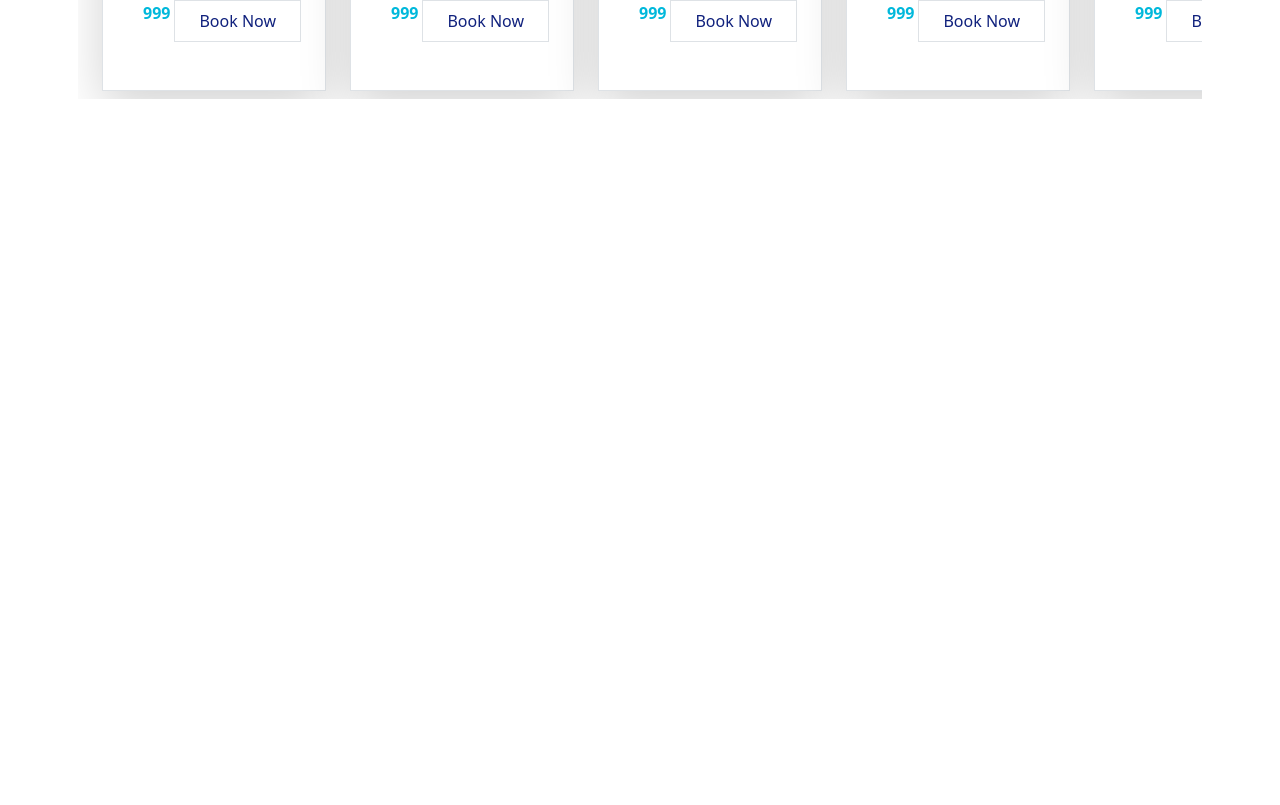
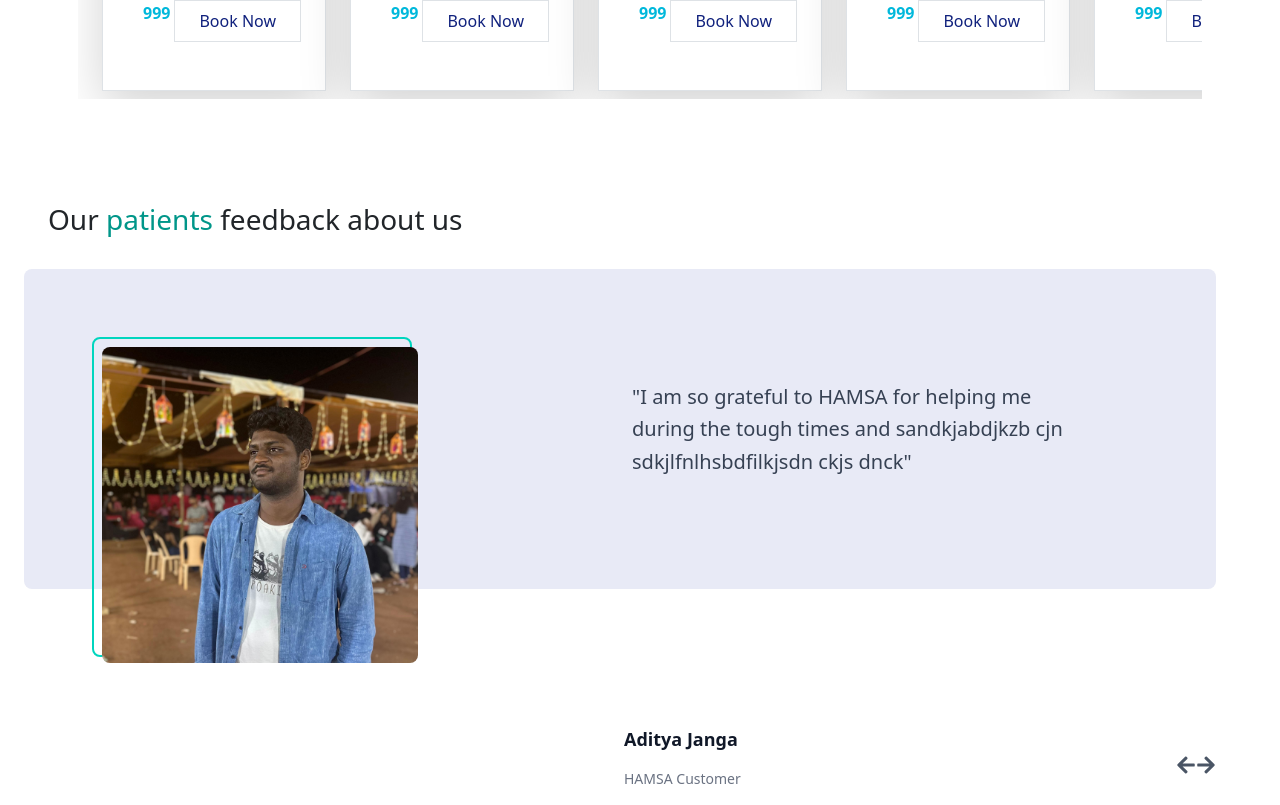
Before and after one commit to Walker31/HAMS_Frontend, a React (Vite) app: page / in a window 1280 px wide. Shown: the part 1320-2125 px from the top of the page. Before the commit the page ends 1451 px from the top, so only its background shows below. Built offline with nearby package versions, Linux system fonts and the light colour scheme; some icons are missing.

Commit message:
feedback done

```diff
--- a/src/Pages/Home.jsx
+++ b/src/Pages/Home.jsx
@@ -1,6 +1,7 @@
 import Header from "../components/header";
 import TopDoc from "../components/topDoc";
 import Programs from "../components/programs";
+import Feedback  from "../components/feedback";
 
 const Home = () => {
   return (
@@ -8,6 +9,7 @@ const Home = () => {
       <Header />
       <TopDoc />
       <Programs />
+      <Feedback/>
     </>
   );
 };
--- /dev/null
+++ b/src/components/feedback.jsx
@@ -0,0 +1,66 @@
+import React, { useState } from 'react';
+import { FaArrowLeft, FaArrowRight } from 'react-icons/fa';
+import sampleFeedback from "../constants/feedback";
+
+
+
+const Feedback = () => {
+  const feedbacks = sampleFeedback;
+  const [current, setCurrent] = useState(0);
+  const length = feedbacks.length;
+
+  if (!Array.isArray(feedbacks) || length === 0) return null;
+
+  const { photo, review, name } = feedbacks[current];
+
+  const nextSlide = () => setCurrent(prev => (prev === length - 1 ? 0 : prev + 1));
+  const prevSlide = () => setCurrent(prev => (prev === 0 ? length - 1 : prev - 1));
+
+  return (
+    <section className="max-w-7xl  mr-10 py-12 px-4">
+      <h3 className="text-2xl font-bold text-blue-900 p-4">
+        Our  <span className="text-teal-600"> patients</span> feedback about us
+      </h3>
+
+      <div className=" flex flex-col bg-[#e8eaf6]  rounded-lg h-80" >
+        <div className="flex flex-col md:flex-row items-start">
+          {/* Image Container */}
+          <div className="m-17 md:w-80 h-80 border-2 border-teal-400 rounded-lg  flex-shrink-0">
+            <img
+              src={photo}
+              alt={name}
+              className="photo object-cover m-2 w-full h-full rounded-lg"
+            />
+          </div>
+
+          {/* Review Container */}
+          <div className="s:flex-1 p-8 rounded-lg  mt-20 mr-30  ml-30 flex items-center justify-center" >
+            <p className="text-xl text-gray-700 leading-relaxed ">
+               "{review}"
+            </p>
+          </div>
+        </div>
+
+        {/* Name and Customer Info Container - Below the image */}
+        <div className="  flex items-center justify-between ">
+          <div>
+            <p className="ml-150 font-semibold text-gray-900 text-lg">{name}</p>
+            <p className="ml-150 text-sm text-gray-500">HAMSA Customer</p>
+          </div>
+          <div className="flex space-x-4 text-gray-600">
+            <button onClick={prevSlide} aria-label="Previous slide" className="hover:text-teal-600 transition-colors">
+              <FaArrowLeft size={20} />
+            </button>
+            <button onClick={nextSlide} aria-label="Next slide" className="hover:text-teal-600 transition-colors">
+              <FaArrowRight size={20} />
+            </button>
+          </div>
+        </div>
+      </div>
+
+
+    </section>
+  );
+};
+
+export default Feedback;
--- a/src/components/topDoc.jsx
+++ b/src/components/topDoc.jsx
@@ -15,8 +15,8 @@ const TopDoc = () => {
     <div className="container max-w-7xl mx-auto px-4 py-8">
       <div className="header flex items-center justify-between mb-6">
         <h3 className="text-2xl font-bold text-indigo-900">
-          Top Rated <span className="doc-highlight text-cyan-700">Doctors</span>{" "}
-          Near You
+          Our<span className="doc-highlight text-cyan-700"> patients</span>{" "}
+          feedback about us
         </h3>
         <a href="#" className="text-sm text-blue-600 hover:underline">
           View All
--- /dev/null
+++ b/src/constants/feedback.js
@@ -0,0 +1,27 @@
+const sampleFeedbacks = [
+  {
+    name: 'Aditya Janga',
+    review: 'I am so grateful to HAMSA for helping me during the tough times and sandkjabdjkzb cjn sdkjlfnlhsbdfilkjsdn ckjs dnck',
+    photo: 'aditya.png',
+
+  },
+  {
+    name: 'Aditya Janga',
+    review: 'I am so grateful to HAMSA for helping me during the tough times',
+    photo: 'vite.svg',
+
+  },
+  {
+    name: 'Aditya Janga',
+    review: 'I am so grateful to HAMSA for helping me during the tough times',
+    photo: 'aditya.png',
+
+  },
+  {
+    name: 'Aditya Janga',
+    review: 'I am so grateful to HAMSA for helping me during the tough times',
+    photo: 'aditya.png',
+
+  }
+]
+  export default  sampleFeedbacks
```
Also changed, not shown: public/aditya.png (added), 1 other file (tests, documents, lock files or other folders).
